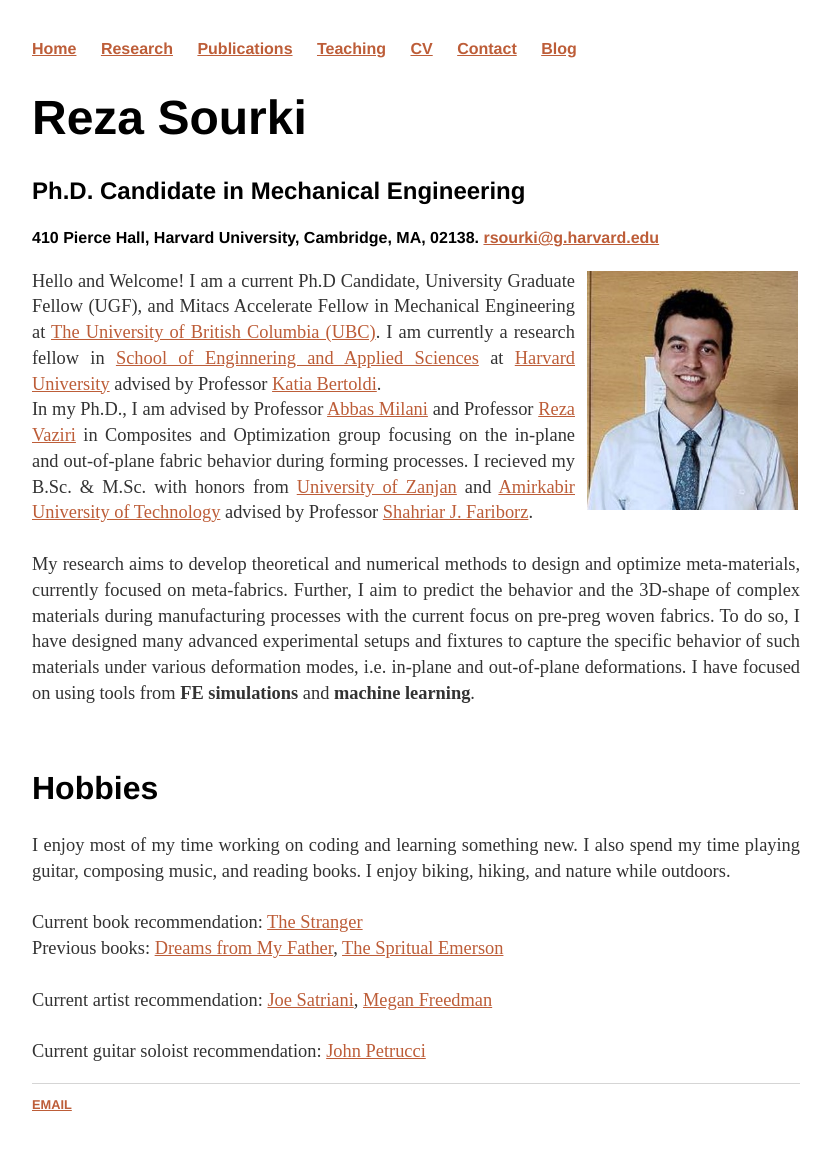
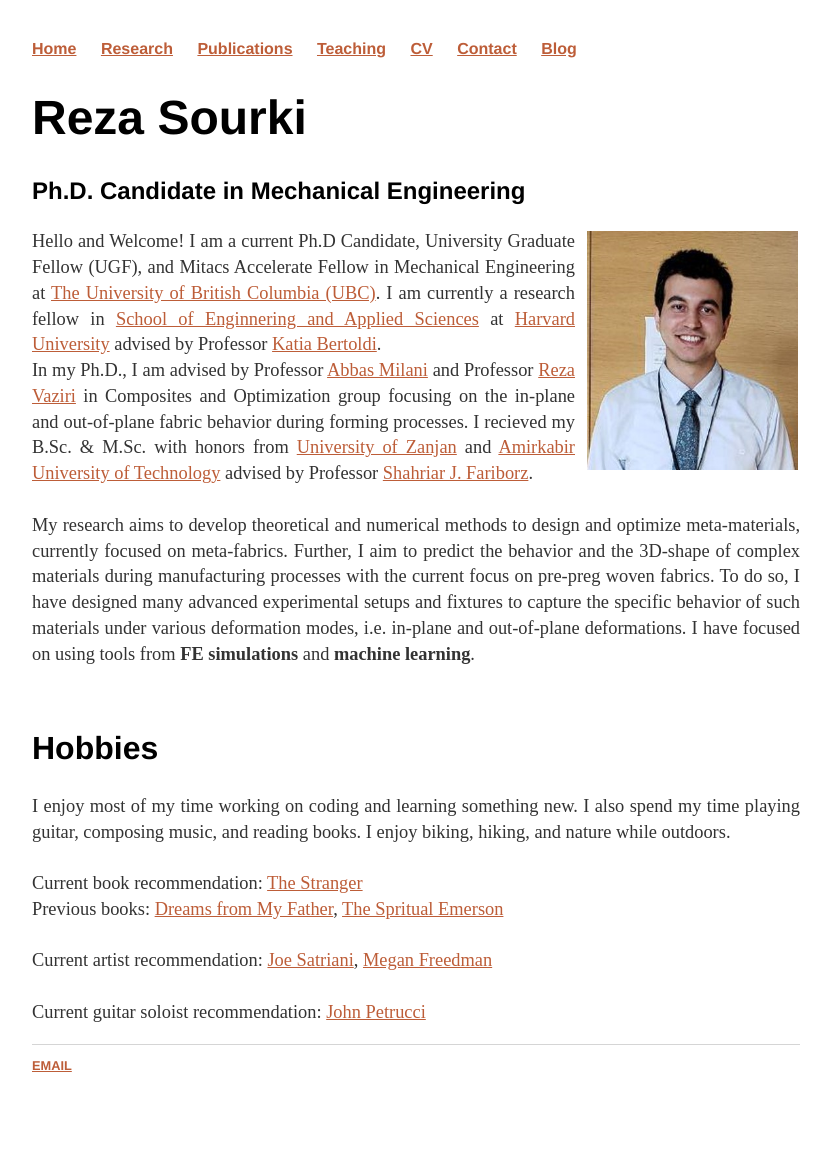
Before and after one commit to rsourki/rsourki.github.io, a Jekyll site: the page built from index.html, in a window 1280 px wide. Shown: the whole page, without its empty margins (224-1055 px from the left). Built offline with Jekyll 4.4.1, drawn with Linux system fonts in a browser that asks for light colours; after the commit the page ends 1113 px from its top, so only the background shows below that.

Commit message:
Update index.html

```diff
--- a/index.html
+++ b/index.html
@@ -12,9 +12,9 @@
 	</div>-->
 	<h1>Reza Sourki</h1>
 	<h3>Ph.D. Candidate in Mechanical Engineering</h3>
-	<h4>410 Pierce Hall, Harvard University, Cambridge, MA, 02138.
+	<!--<h4>410 Pierce Hall, Harvard University, Cambridge, MA, 02138.
         <a href="mailto:rsourki@g.harvard.edu">rsourki@g.harvard.edu</a>
-        </h4>
+        </h4> -->
 	<img src = "/img/ProfilePic.jpg" width = "215" height = "244"
 	     alt = "Reza Sourki"
 	     class = "float-img"/>
```
